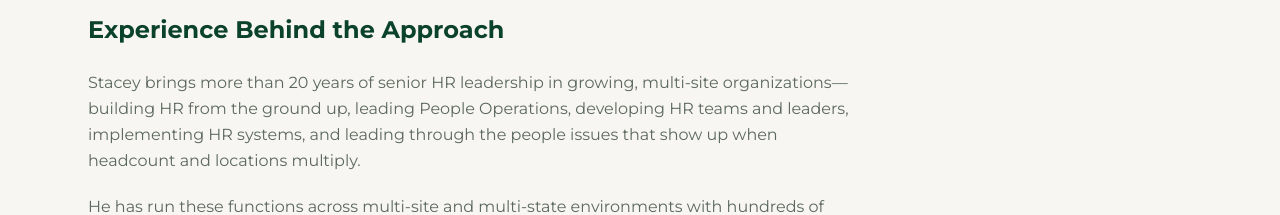
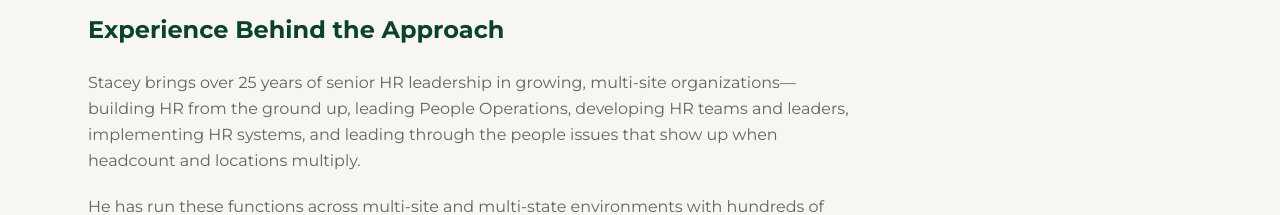
Before and after one commit to staceykay67/scalemaker-hr, a Next.js app: page /about in a window 1280 px wide. Shown: the part 737-952 px from the top of the page. Built offline with nearby package versions, Linux system fonts and the light colour scheme.

Commit message:
Say Stacey brings over 25 years of senior HR leadership.
He started in HR in 1999. This was the only years-of-experience line on the site.

Co-authored-by: staceykay67 <staceykay67@users.noreply.github.com>

```diff
--- a/src/app/about/page.tsx
+++ b/src/app/about/page.tsx
@@ -61,7 +61,7 @@ export default function AboutPage() {
           </h2>
           <div className="mt-6 space-y-5 text-base leading-relaxed text-muted-foreground">
             <p>
-              Stacey brings more than 20 years of senior HR leadership in
+              Stacey brings over 25 years of senior HR leadership in
               growing, multi-site organizations—building HR from the ground up,
               leading People Operations, developing HR teams and leaders,
               implementing HR systems, and leading through the people issues
```
